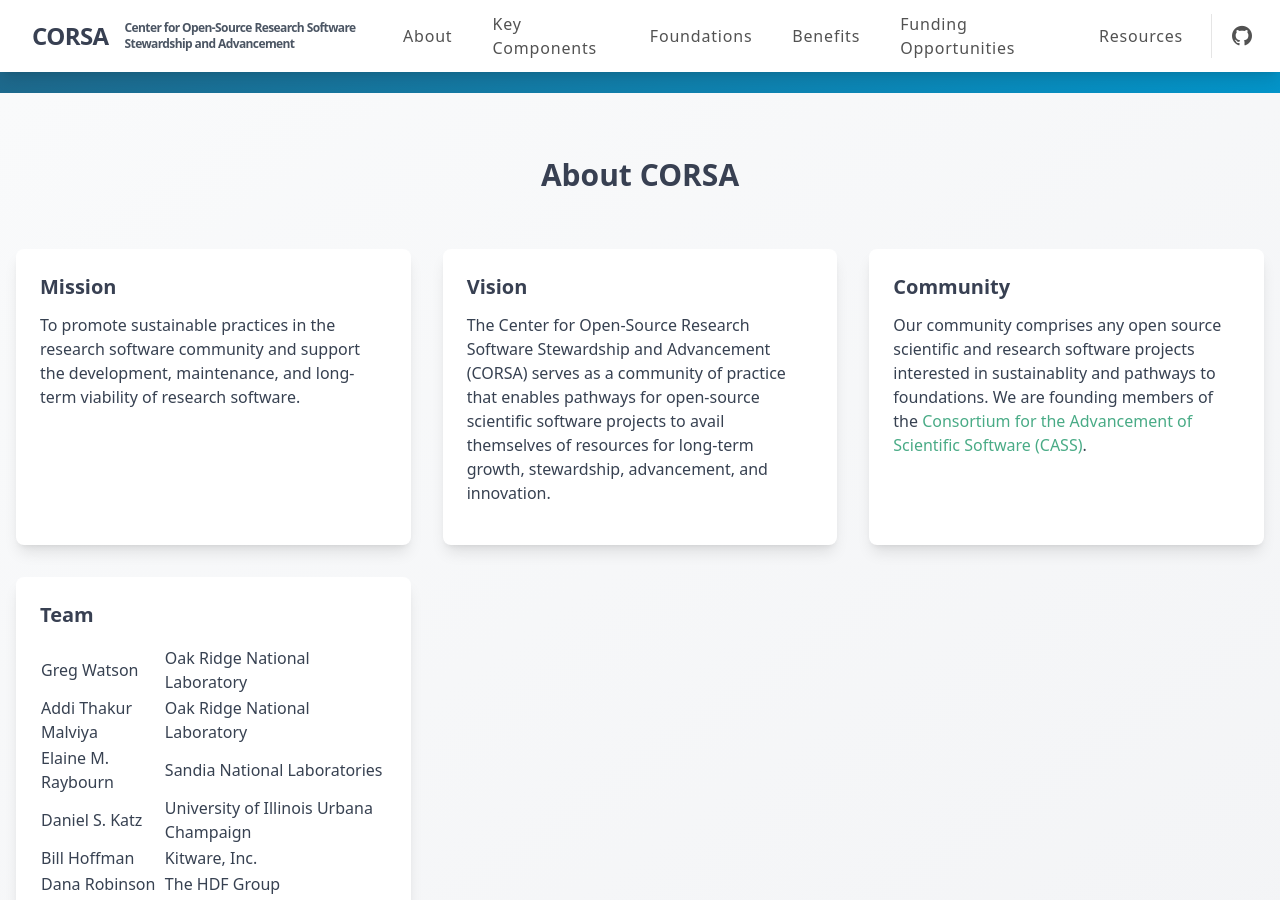
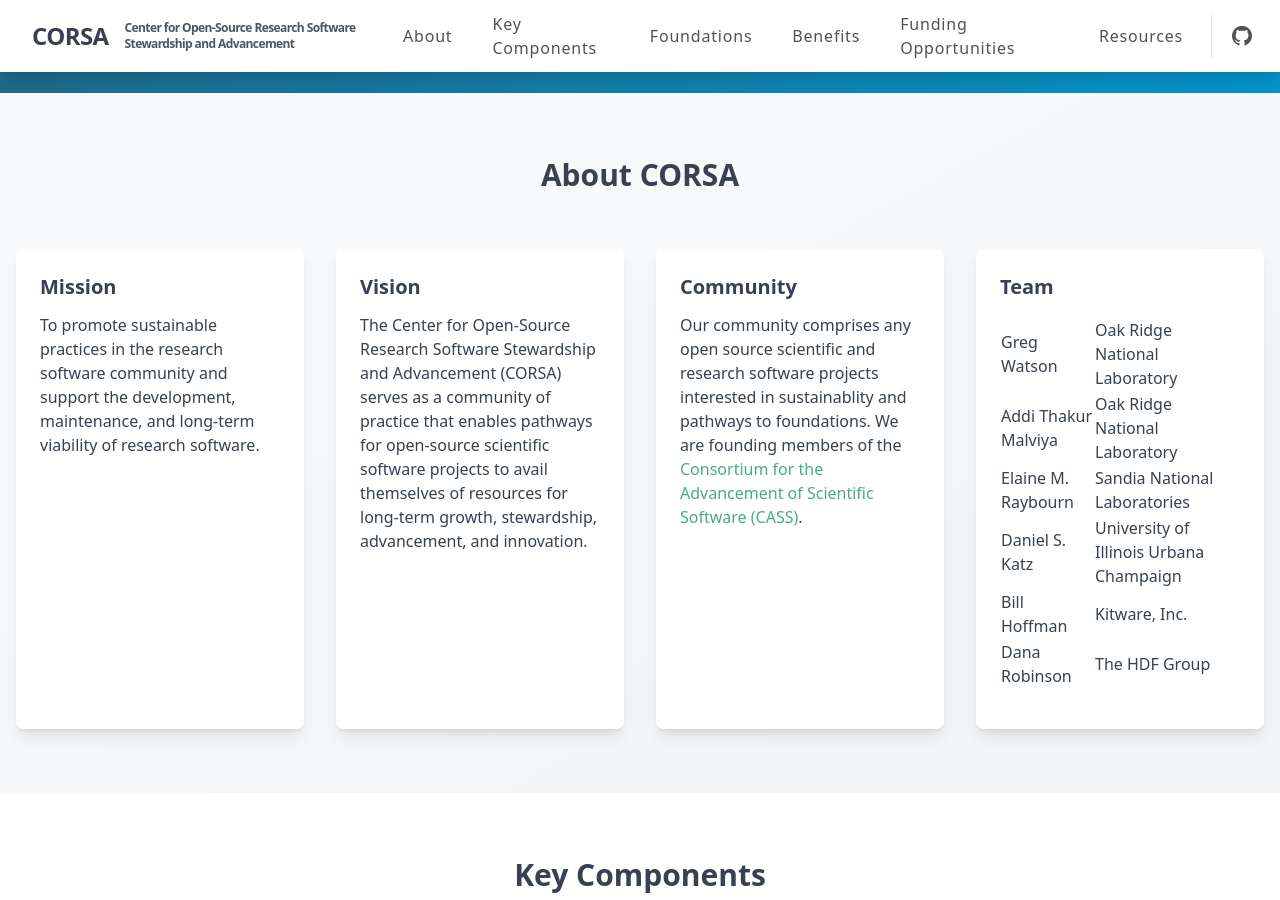
Before and after one commit to corsa-center/corsa-center.github.io, a Jekyll site: the page built from docs/index.html, in a window 1280 px wide and 900 px high, scrolled down 449 px. Built offline with Jekyll 4.4.1, drawn with Linux system fonts in a browser that asks for light colours; nearby versions of some CDN libraries.

Commit message:
Change about to 4 col

```diff
--- a/docs/_includes/home-sections/about.html
+++ b/docs/_includes/home-sections/about.html
@@ -3,7 +3,7 @@
       <div class="max-w-[720px] mx-auto text-center pb-12">
         <h2 class="mb-2">{{ page.about_heading }}</h2>
       </div>
-      <div class="grid grid-cols-1 lg:grid-cols-3 gap-8">
+      <div class="grid grid-cols-1 lg:grid-cols-4 gap-8">
 
         {% for about_item in page.about_items %}
         <div class="card p-6">
```
